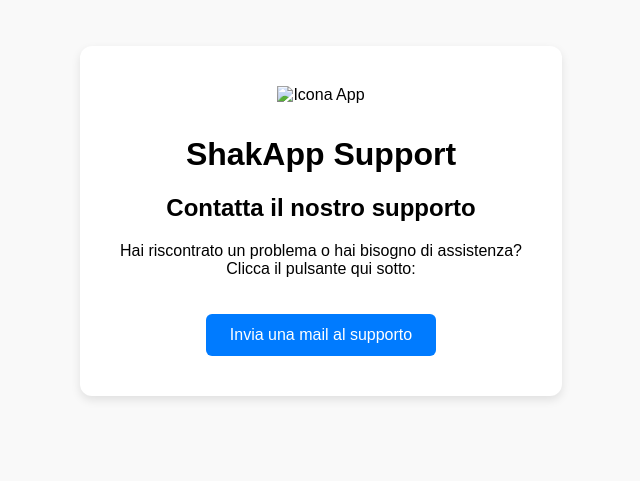
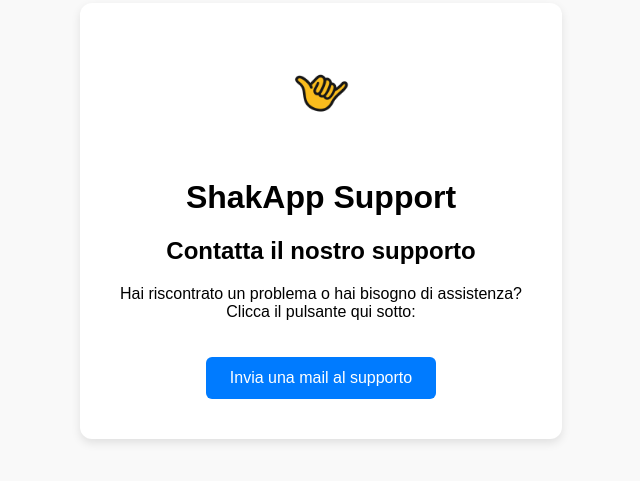
Before and after one commit to YventApp/shakapp-support, a plain HTML site: page index.html in a window 1280 px wide. Shown: the part 179-660 px from the top of the page, without its empty margins (319-959 px from the left). Drawn offline with Linux system fonts and the light colour scheme.

Commit message:
Add files via upload

```diff
--- a/index.html
+++ b/index.html
@@ -50,7 +50,7 @@
   <body>
     <div class="container">
       <!-- Sostituisci il valore src con il link alla tua icona -->
-      <img src="images/icon.png" alt="Icona App" class="app-icon" />
+      <img src="icon.png" alt="Icona App" class="app-icon" />
       <h1>ShakApp Support</h1>
       <h2>Contatta il nostro supporto</h2>
       <p>
```
